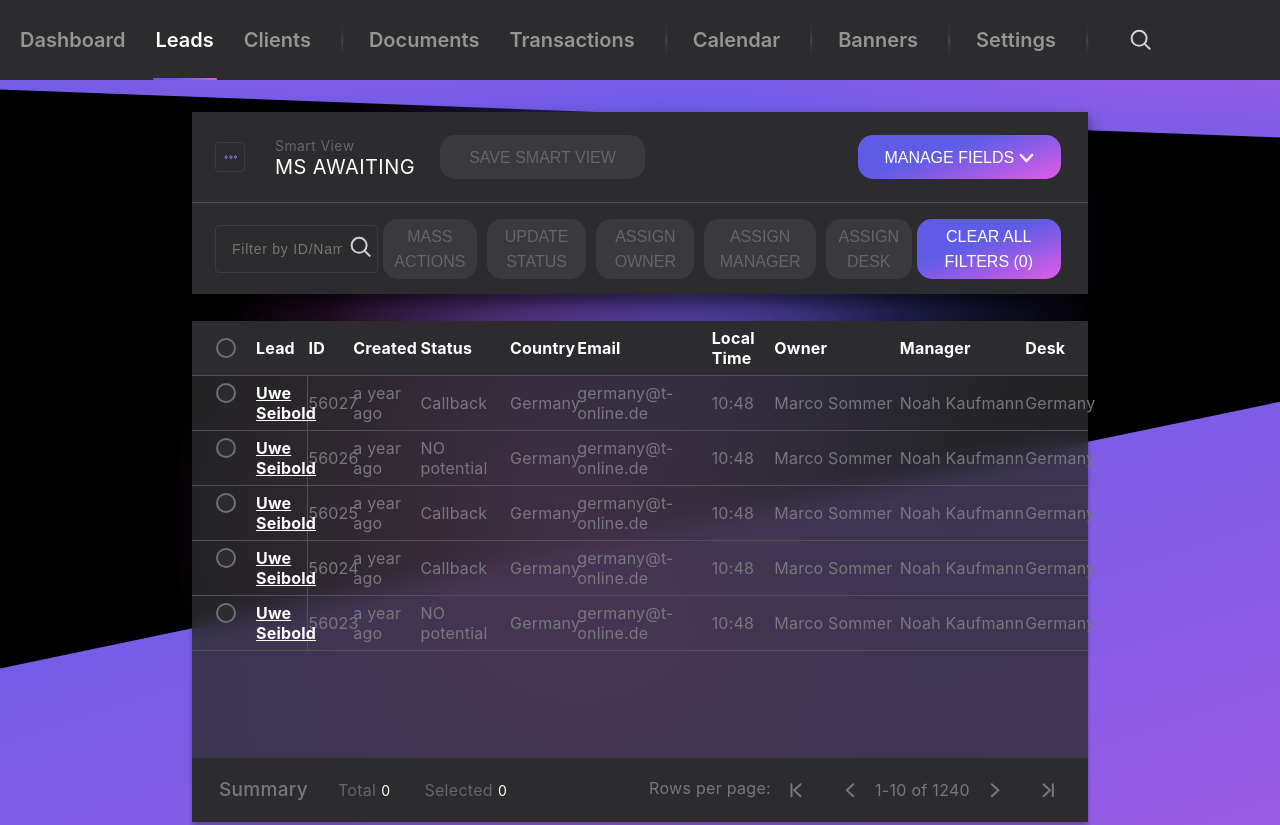
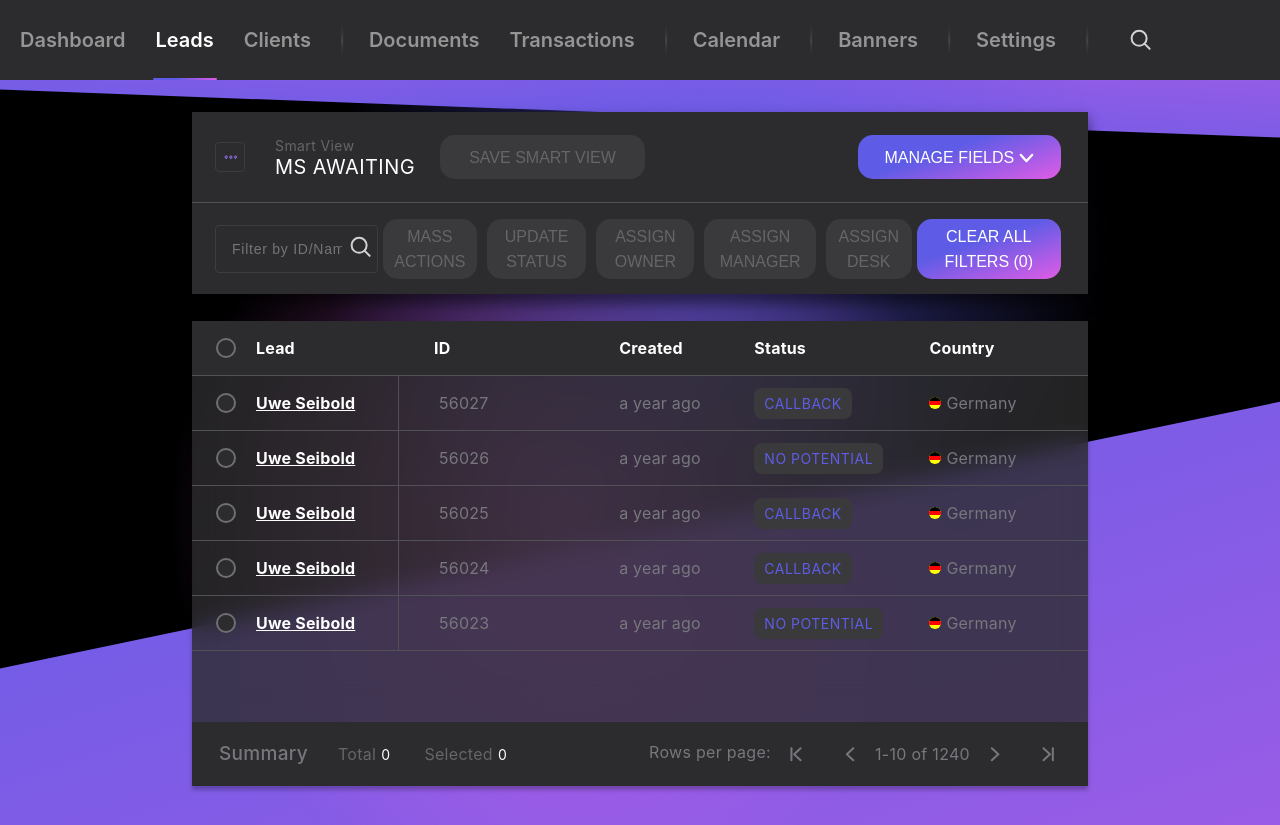
Before and after one commit to Artem-Pavlenko/blue-label, a React (Create React App) app: page /leads in a window 1280 px wide. After the commit the page ends 800 px from the top, so only its background shows below. Built offline with nearby package versions, Linux system fonts and the light colour scheme.

Commit message:
Refactor Leads list

```diff
--- a/src/App/components/atoms/LeadListItem/LeadListItem.module.scss
+++ b/src/App/components/atoms/LeadListItem/LeadListItem.module.scss
@@ -1,8 +1,10 @@
 @import "src/App/common/style/mixins";
+@import "src/App/common/style/variables";
+
 
 .leadListItem {
-  @include flex(flex-start, center);
-  width: 100%;
+  @include flex(space-between, center);
+  width: 3000px;
   height: 55px;
   border-bottom: 1px solid var(--primary-border);
   > div {
@@ -19,6 +21,7 @@
     width: $lead;
   }
   .id {
+    padding-left: 5px;
     width: $id;
   }
   .created {
@@ -26,9 +29,45 @@
   }
   .status {
     width: $status;
+    span {
+      background: var(--secondary-dark-gray);
+      border-radius: 8px;
+      letter-spacing: 0.5px;
+      color: var(--primary-blue);
+      font-size: 14px;
+      line-height: 21px;
+      padding: 5px 10px;
+      text-transform: uppercase;
+    }
   }
   .country {
+    @include flex(flex-start, center);
     width: $country;
+    .flag {
+      position: relative;
+      margin-right: 5px;
+      width: 12px;
+      height: 12px;
+      border-radius: 50%;
+      background: yellow;
+      overflow: hidden;
+      &:after {
+        position: absolute;
+        content: '';
+        top: 4px;
+        width: 100%;
+        height: 4px;
+        background: red;
+      }
+      &:before {
+        position: absolute;
+        content: '';
+        top: 0;
+        width: 100%;
+        height: 4px;
+        background: black;
+      }
+    }
   }
   .email {
     width: $email;
@@ -45,4 +84,28 @@
   .desk {
     width: $desk;
   }
+  .affiliate {
+    width: $affiliate;
+  }
+  .lastNoteOn {
+    width: $lastNoteOn;
+  }
+  .lastNote {
+    width: $lastNote;
+  }
+  .lastActivity {
+    width: $lastActivity;
+  }
+  .complianceUpdated {
+    width: $complianceUpdated;
+  }
+  .creative {
+    width: $creative;
+  }
+  .source {
+    width: $source;
+  }
+  .callCount {
+    width: $callCount;
+  }
 }
--- a/src/App/components/atoms/LeadListItem/LeadListItem.tsx
+++ b/src/App/components/atoms/LeadListItem/LeadListItem.tsx
@@ -13,11 +13,38 @@ export type Lead = {
     owner: string
     manager: string
     desk: string
+    affiliate: string
+    lastNoteOn: string
+    lastNote: string
+    lastActivity: string
+    complianceUpdated: string
+    creative: string
+    source: string | number
+    callCount: string | number
 }
 
 
 const LeadListItem: React.FC<Lead> = (props) => {
-    const {id, country, owner, manager, lead, localTime, desk, created, status, email} = props
+    const {
+        id,
+        country,
+        owner,
+        manager,
+        lead,
+        localTime,
+        desk,
+        created,
+        status,
+        email,
+        callCount,
+        affiliate,
+        creative,
+        lastNoteOn,
+        lastNote,
+        lastActivity,
+        complianceUpdated,
+        source
+    } = props
 
     return (
         <div className={s.leadListItem}>
@@ -31,9 +58,10 @@ const LeadListItem: React.FC<Lead> = (props) => {
                 {created}
             </div>
             <div className={s.status}>
-                {status}
+                <span>{status}</span>
             </div>
             <div className={s.country}>
+                <div className={s.flag}/>
                 {country}
             </div>
             <div className={s.email}>
@@ -51,6 +79,30 @@ const LeadListItem: React.FC<Lead> = (props) => {
             <div className={s.desk}>
                 {desk}
             </div>
+            <div className={s.affiliate}>
+                {affiliate}
+            </div>
+            <div className={s.lastNoteOn}>
+                {lastNoteOn}
+            </div>
+            <div className={s.lastNote}>
+                {lastNote}
+            </div>
+            <div className={s.lastActivity}>
+                {lastActivity}
+            </div>
+            <div className={s.complianceUpdated}>
+                {complianceUpdated}
+            </div>
+            <div className={s.creative}>
+                {creative}
+            </div>
+            <div className={s.source}>
+                {source}
+            </div>
+            <div className={s.callCount}>
+                {callCount}
+            </div>
         </div>
     )
 }
--- a/src/App/components/atoms/LeadsListHeader/LeadsListHeader.module.scss
+++ b/src/App/components/atoms/LeadsListHeader/LeadsListHeader.module.scss
@@ -3,8 +3,8 @@
 
 
 .leadsListHeader {
-  @include flex(flex-start, center);
-  width: 100%;
+  @include flex(space-between, center);
+  width: 3000px;
   height: 55px;
   background: var(--primary-dark-gray);
   font-weight: bold;
@@ -36,6 +36,7 @@
     width: $localTime;
   }
   .owner {
+    padding-left: 10px;
     width: $owner;
   }
   .manager {
@@ -44,4 +45,28 @@
   .desk {
     width: $desk;
   }
+  .affiliate {
+    width: $affiliate;
+  }
+  .lastNoteOn {
+    width: $lastNoteOn;
+  }
+  .lastNote {
+    width: $lastNote;
+  }
+  .lastActivity {
+    width: $lastActivity;
+  }
+  .complianceUpdated {
+    width: $complianceUpdated;
+  }
+  .creative {
+    width: $creative;
+  }
+  .source {
+    width: $source;
+  }
+  .callCount {
+    width: $callCount;
+  }
 }
--- a/src/App/components/organizms/LeadsList/LeadsList.module.scss
+++ b/src/App/components/organizms/LeadsList/LeadsList.module.scss
@@ -1,7 +1,7 @@
 @import "src/App/common/style/mixins";
 
 
-@mixin footerTitle () {
+@mixin footerTitle() {
   font-weight: normal;
   font-size: 16px;
   line-height: 20px;
@@ -10,7 +10,7 @@
   margin-right: 5px;
 }
 
-@mixin footerCount () {
+@mixin footerCount() {
   font-size: 14px;
   line-height: 20px;
   text-align: right;
@@ -22,12 +22,42 @@
   margin-top: 27px;
   width: 100%;
   box-shadow: 0 4px 4px rgba(0, 0, 0, 0.25);
+  background: rgba(44, 44, 46, 0.8);
 
   .list {
-    width: 100%;
+    padding-bottom: 20px;
+    margin-bottom: 19px;
     min-height: 382px;
-    background: rgba(44, 44, 46, 0.8);
+
     backdrop-filter: blur(12px);
+    overflow-y: auto;
+    //"scrollbar-color" for FireFox
+    scrollbar-color: var(--primary-blue) var(--primary-dark-gray);
+
+    //&::-webkit-scrollbar {
+    //  height: 10px;
+    //  width: 10px;
+    //}
+    //
+    //&::-webkit-scrollbar-track {
+    //  background: var(--primary-dark-gray);
+    //  border-radius: 10px;
+    //}
+    //
+    //&::-webkit-scrollbar-thumb {
+    //  background: var(--primary-blue);
+    //  border: 2.5px solid transparent;
+    //  border-radius: 9px;
+    //  background-clip: content-box;
+    //}
+    //
+    //&::-webkit-scrollbar-button:horizontal:decrement {
+    //  background: url("../../../assets/images/icons/scroll_arrow_left.svg") center no-repeat;
+    //}
+    //
+    //&::-webkit-scrollbar-button:horizontal:increment {
+    //  background: url("../../../assets/images/icons/cscroll_arrow_right.svg") center no-repeat;
+    //}
   }
 
   .paginatorWrapper {
@@ -35,8 +65,10 @@
     height: 64px;
     width: 100%;
     background: var(--primary-dark-gray);
+
     .summary {
       @include flex(flex-start, center);
+
       p {
         margin: 0 30px 0 27px;
         font-weight: 500;
@@ -46,12 +78,15 @@
         color: var(--dark-gray);
 
       }
+
       .total {
         margin-right: 34px;
       }
+
       .title {
         @include footerTitle();
       }
+
       .count {
         @include footerCount();
       }
--- a/src/App/components/organizms/LeadsList/LeadsList.tsx
+++ b/src/App/components/organizms/LeadsList/LeadsList.tsx
@@ -17,7 +17,15 @@ const LeadsList: React.FC = () => {
             localTime: '10:48',
             owner: 'Marco Sommer',
             manager: 'Noah Kaufmann',
-            desk: 'Germany'
+            desk: 'Germany',
+            affiliate: 'PlataMedia',
+            lastNoteOn: 'a year ago',
+            lastNote: 'the client had settlement...',
+            lastActivity: 'a year ago',
+            complianceUpdated: 'Never',
+            creative: 'No Creative',
+            source: '77010',
+            callCount: '4'
         },
         {
             lead: 'Uwe Seibold',
@@ -29,7 +37,15 @@ const LeadsList: React.FC = () => {
             localTime: '10:48',
             owner: 'Marco Sommer',
             manager: 'Noah Kaufmann',
-            desk: 'Germany'
+            desk: 'Germany',
+            affiliate: 'PlataMedia',
+            lastNoteOn: 'a year ago',
+            lastNote: 'na 3.1',
+            lastActivity: 'a year ago',
+            complianceUpdated: 'Never',
+            creative: 'No Creative',
+            source: '77010',
+            callCount: '4'
         },
         {
             lead: 'Uwe Seibold',
@@ -41,7 +57,15 @@ const LeadsList: React.FC = () => {
             localTime: '10:48',
             owner: 'Marco Sommer',
             manager: 'Noah Kaufmann',
-            desk: 'Germany'
+            desk: 'Germany',
+            affiliate: 'PlataMedia',
+            lastNoteOn: 'a year ago',
+            lastNote: 'has still no money YGB next...',
+            lastActivity: 'a year ago',
+            complianceUpdated: 'Never',
+            creative: 'No Creative',
+            source: '77010',
+            callCount: '4'
         },
         {
             lead: 'Uwe Seibold',
@@ -53,7 +77,15 @@ const LeadsList: React.FC = () => {
             localTime: '10:48',
             owner: 'Marco Sommer',
             manager: 'Noah Kaufmann',
-            desk: 'Germany'
+            desk: 'Germany',
+            affiliate: 'PlataMedia',
+            lastNoteOn: 'a year ago',
+            lastNote: 'has still no money YGB next...',
+            lastActivity: 'a year ago',
+            complianceUpdated: 'Never',
+            creative: 'No Creative',
+            source: '77010',
+            callCount: '4'
         },
         {
             lead: 'Uwe Seibold',
@@ -65,14 +97,23 @@ const LeadsList: React.FC = () => {
             localTime: '10:48',
             owner: 'Marco Sommer',
             manager: 'Noah Kaufmann',
-            desk: 'Germany'
+            desk: 'Germany',
+            affiliate: 'PlataMedia',
+            lastNoteOn: 'a year ago',
+            lastNote: 'client said that he is good...',
+            lastActivity: 'a year ago',
+            complianceUpdated: 'Never',
+            creative: 'No Creative',
+            source: '77010',
+            callCount: '4'
         },
+
     ]
 
     return (
         <div className={s.leadsList}>
-            <LeadsListHeader/>
             <div className={s.list}>
+                <LeadsListHeader/>
                 {leadsItems.map(l => <LeadListItem key={l.id} {...l} />)}
             </div>
             <div className={s.paginatorWrapper}>
--- a/src/App/pages/Clients/Clients.tsx
+++ b/src/App/pages/Clients/Clients.tsx
@@ -1,5 +1,6 @@
 import React from 'react'
 import Filter from '../../components/organizms/Filter/Filter'
+import LeadsList from '../../components/organizms/LeadsList/LeadsList'
 import s from './Clients.module.scss'
 
 
@@ -7,6 +8,7 @@ const Clients: React.FC = () => {
     return (
         <div className={s.clients}>
             <Filter mainTitle='Clients' btnText='SAVE AS NEW SMART VIEW'/>
+            <LeadsList/>
         </div>
     )
 }
--- a/src/index.scss
+++ b/src/index.scss
@@ -1,10 +1,40 @@
 * {
   box-sizing: border-box;
+}
+
+html, body {
+  ::-webkit-scrollbar {
+    height: 10px;
+    width: 10px;
+  }
+
+  ::-webkit-scrollbar-track {
+    background: var(--primary-dark-gray);
+    border-radius: 10px;
+  }
+
+  ::-webkit-scrollbar-thumb {
+    background: var(--primary-blue);
+    border: 2.5px solid transparent;
+    border-radius: 9px;
+    background-clip: content-box;
+  }
+
+  ::-webkit-scrollbar-button:horizontal:decrement {
+    background: url("../src/App/assets/images/icons/scroll_arrow_left.svg") center no-repeat;
+  }
+
+  ::-webkit-scrollbar-button:horizontal:increment {
+    background: url("../src/App/assets/images/icons/cscroll_arrow_right.svg") center no-repeat;
+  }
 }
 
 html {
   margin: 0;
   padding: 0;
+  ::-webkit-scrollbar-track {
+    border-radius: 0;
+  }
 }
 
 body {
@@ -16,11 +46,6 @@ body {
   -moz-osx-font-smoothing: grayscale;
 }
 
-a {
-    text-decoration: none;
-}
-
-
 input, textarea, button {
   outline: none;
 }
@@ -29,21 +54,27 @@ a, a:active {
   text-decoration: none;
 }
 
+
 h1 {
   font-size: 65px;
 }
+
 h2 {
   font-size: 40px;
 }
+
 h3 {
   font-size: 30px;
 }
+
 h4 {
   font-size: 25px;
 }
+
 h5 {
   font-size: 16px;
 }
+
 h6 {
   font-size: 14px;
 }
```
Also changed, not shown: src/App/common/style/variables.scss (+18 -10 lines), src/App/components/atoms/LeadsListHeader/LeadsListHeader.tsx (+24 -0 lines), src/App/assets/images/icons/cscroll_arrow_right.svg (added), src/App/assets/images/icons/scroll_arrow_left.svg (added). Lines whose indentation alone changed are shown as unchanged.
